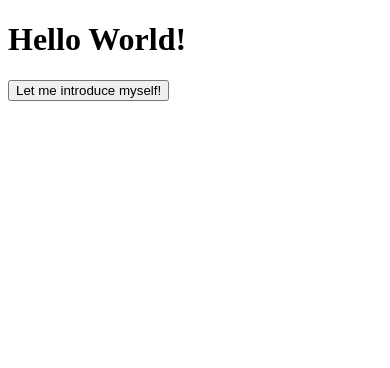
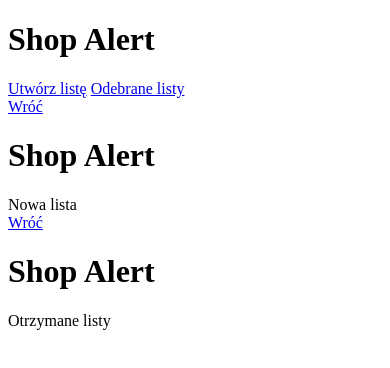
Before and after one commit to itsGali/ShopAlert, a plain HTML site: page www/index.html in a window 390 px wide. Drawn offline with Linux system fonts and the light colour scheme; some packages are replaced by stand-ins of ours.

Commit message:
Update config file, add first view structure

```diff
--- a/www/index.html
+++ b/www/index.html
@@ -2,12 +2,49 @@
 <html>
 	<head>
 		<meta http-equiv="Content-type" content="text/html; charset=utf-8">
-		<script src="js/pgb.js"></script>
 		<script src="cordova.js"></script>
 	</head>
 	<body onload="init()">
-		<h1>Hello World!</h1>
-		<p id="dp"></p>
-		<input type="button" onclick="deviceInfo()" value="Let me introduce myself!">
+
+		<div data-role="page" id="mainPage">
+			<div data-role="header">
+				<h1>Shop Alert</h1>
+			</div>
+			<div data-role="main" class="ui-content">
+				<a href="#createListMainPage" class="ui-btn">Utwórz listę</a>
+				<a href="#listsPage" class="ui-btn">Odebrane listy</a>
+			</div>
+		</div>
+
+		<div data-role="page" id="createListMainPage">
+			<div data-role="header">
+				<div>
+					<a href="#mainPage" class="ui-btn">Wróć</a>
+					<h1>Shop Alert</h1>
+				</div>
+				<div>
+					<span>Nowa lista</span>
+				</div>
+			</div>
+			<div data-role="main" class="ui-content">
+
+			</div>
+		</div>
+
+		<div data-role="page" id="listsPage">
+			<div data-role="header">
+				<div>
+					<a href="#mainPage" class="ui-btn">Wróć</a>
+					<h1>Shop Alert</h1>
+				</div>
+				<div>
+					<span>Otrzymane listy</span>
+				</div>
+			</div>
+			<div data-role="main" class="ui-content">
+
+			</div>
+		</div>
+
 	</body>
 </html>
```
Also changed, not shown: config.xml (+4 -4 lines).
